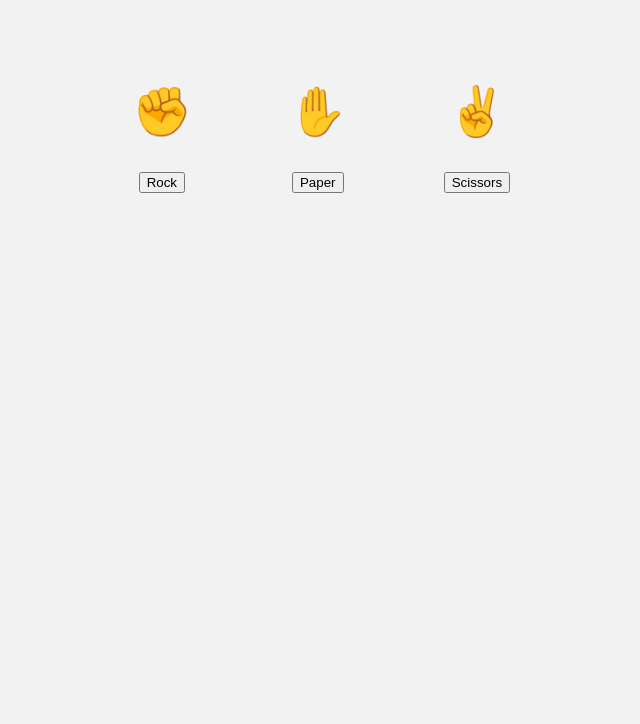
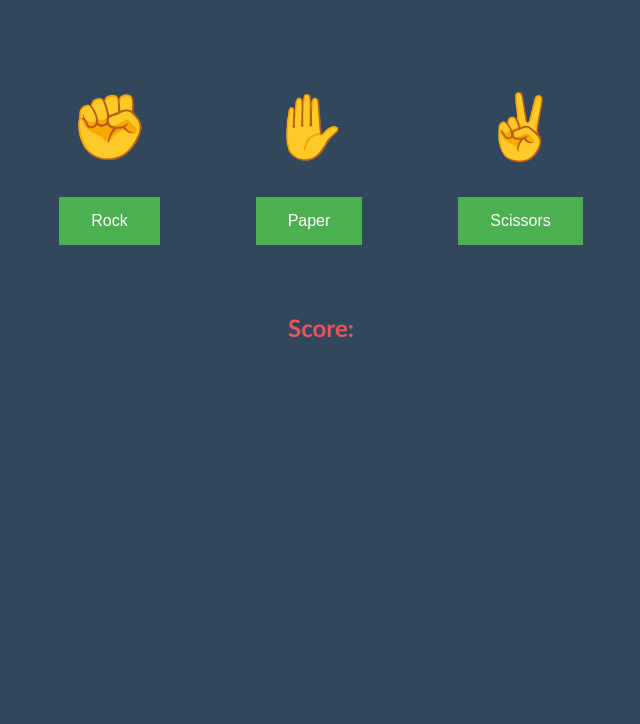
Before and after one commit to ghost-goblin/rock-paper-scissors, a plain HTML site: page index.html in a window 1280 px wide. Shown: the part 76-800 px from the top of the page, without its empty margins (319-959 px from the left). Drawn offline with Linux system fonts and the light colour scheme.

Commit message:
Add Some Styes

```diff
--- a/app.js
+++ b/app.js
@@ -43,6 +43,11 @@ buttons.forEach((button) => {
             return `The computer chose ${computerSelection} and you chose ${playerSelection}! We have a draw!`;
         };
 
+        // Scores
+        const paragraph = document.getElementById('score');
+        const wins = document.createTextNode(win);
+        paragraph.appendChild(wins);
+
         // Check some values ...
         console.log(playRound(playerSelection, computerSelection));
         console.log("Wins: " + win + "; Loses: " + lose + "; Draws: " + draw);
--- a/index.html
+++ b/index.html
@@ -9,7 +9,7 @@
 </head>
 
 <body>
-    <h1>Rock, Paper, or Scissors</h1>
+    <h1>Rock Paper Scissors</h1>
     <div class="container">
                 <span class="selection">
                     <li class="emoji">✊</li>
@@ -24,6 +24,7 @@
                     <button id="scissors">Scissors</button>
                 </span>
         </div>
+        <h2 id="score">Score: </h2>
         <script type="text/javascript" src="app.js"></script>
 </body>
 
--- a/styles.css
+++ b/styles.css
@@ -1,7 +1,21 @@
 body {
-    background-color: #f2f2f2;
+    background-color: #30475e;
+    color: #f05454;
     text-align: center;
+    font-family: 'Gill Sans', 'Gill Sans MT', Calibri, 'Trebuchet MS', sans-serif;
+
 }
+
+button {
+    background-color: #4CAF50; /* Green */
+    border: none;
+    color: white;
+    padding: 15px 32px;
+    text-align: center;
+    text-decoration: none;
+    display: inline-block;
+    font-size: 16px;
+  }
 
 .container {
     text-align: center;
@@ -17,9 +31,9 @@ body {
 
 .container li {
     list-style-type: none;
-    font-size: 3rem;
 }
 
 .emoji {
     padding: 2rem 0;
+    font-size: 4rem;
 }
```
